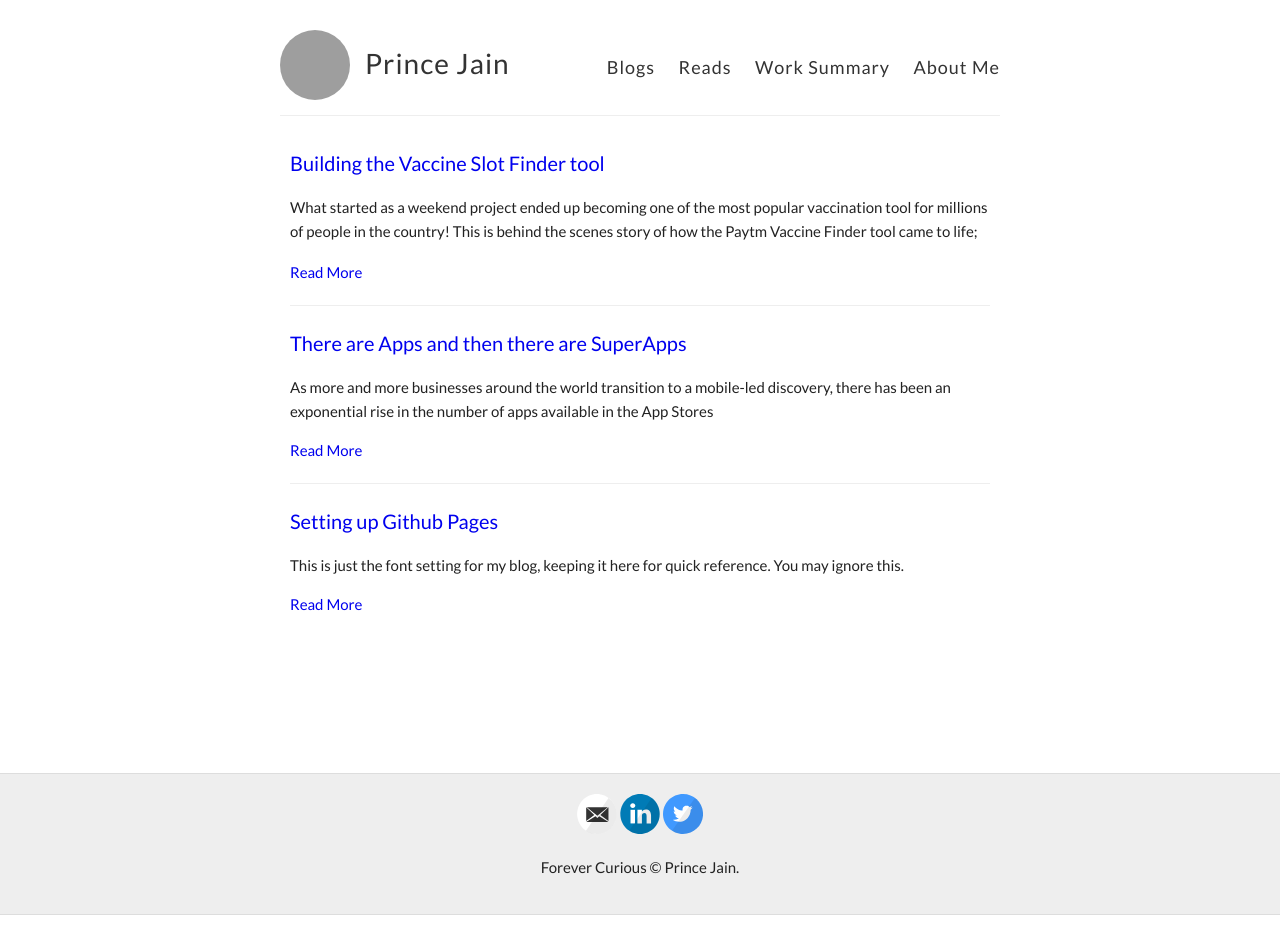
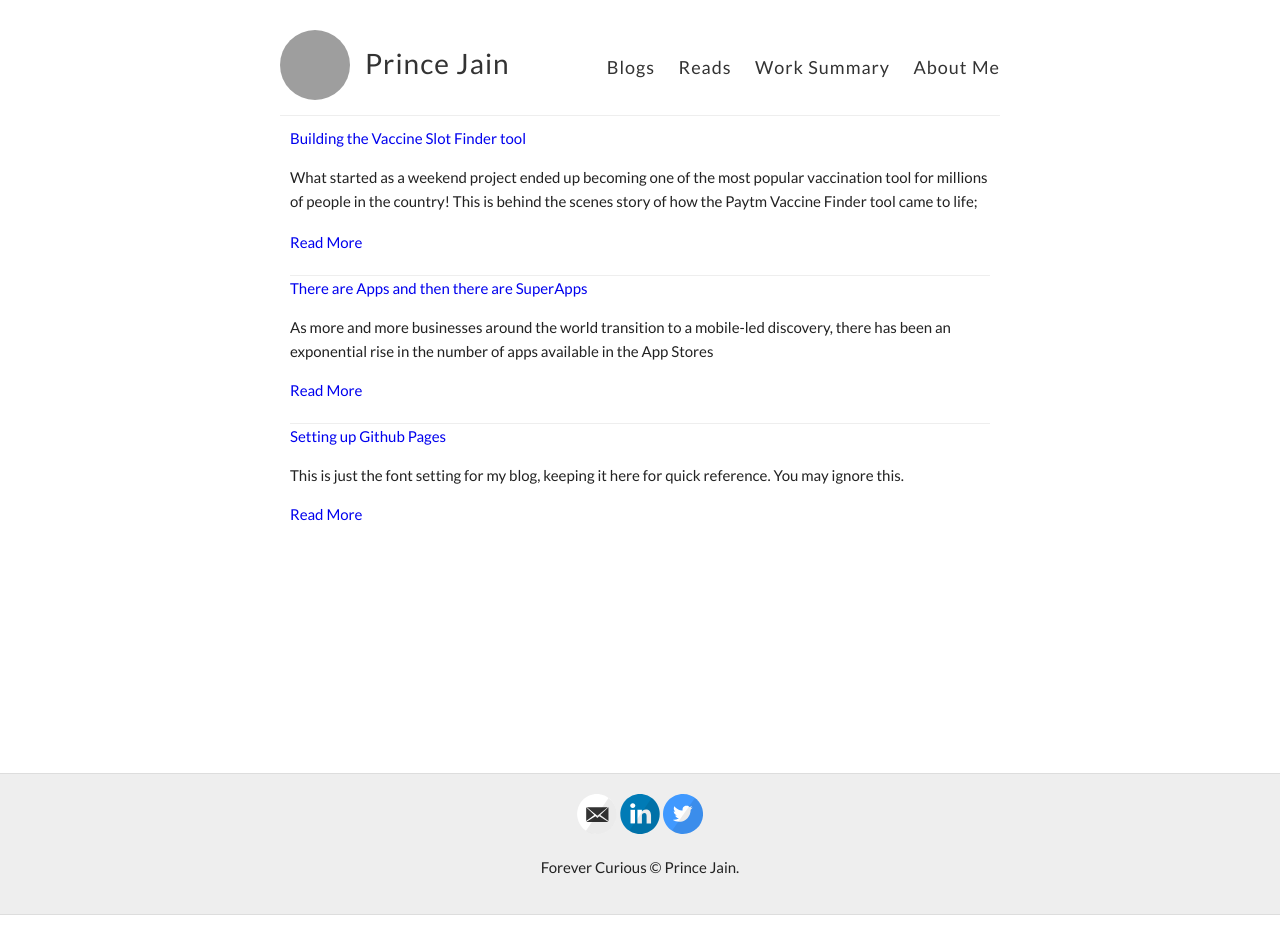
Before and after one commit to product-noob/product-noob.github.io, a Jekyll site: the page built from blog.md, in a window 1280 px wide. Built offline with Jekyll 4.4.1, drawn with Linux system fonts in a browser that asks for light colours; grey boxes are pictures that could not be loaded.

Commit message:
Update blog.html

```diff
--- a/_layouts/blog.html
+++ b/_layouts/blog.html
@@ -5,7 +5,7 @@ layout: default
 	<div class="posts"> {% for post in site.posts %}
 		<article class="post">
 			<!-- <div class="date"> Published on {{ page.date | date: "%B %e, %Y" }} </div> -->
-     			<h4 class="blogheader"><a href="{{ site.baseurl }}{{ post.url }}">{{ post.title }}</a></h4>
+     			<div class="blogheader"><a href="{{ site.baseurl }}{{ post.url }}">{{ post.title }}</a></div>
 			<div class="entry"> {{ post.excerpt }} </div> <a href="{{ site.baseurl }}{{ post.url }}" class="read-more">Read More</a>
 		</article> {% endfor %}
 	</div>
```
